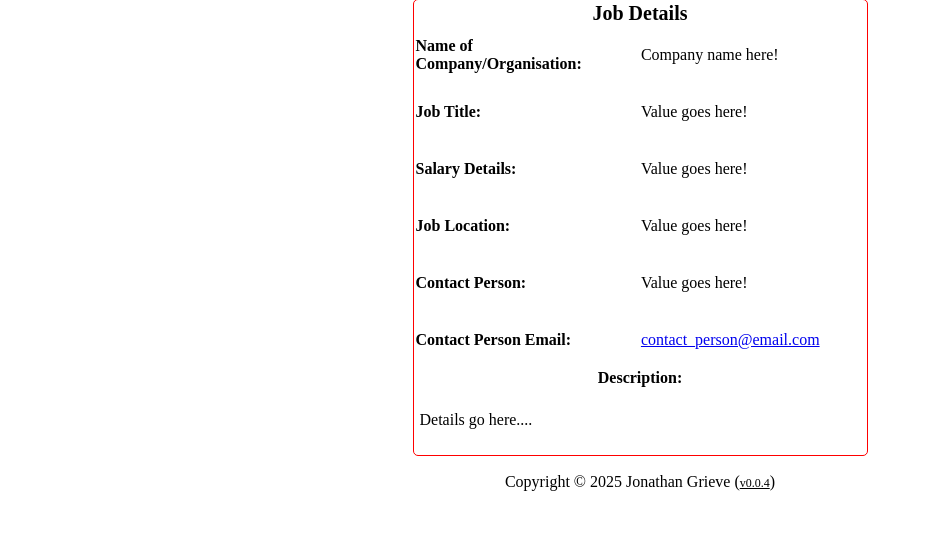
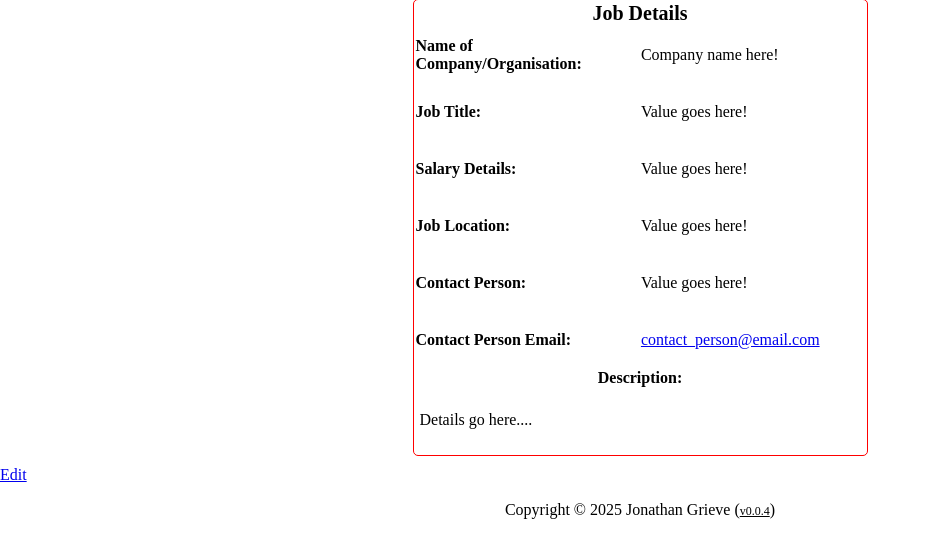
Before and after one commit to jg-digital-media/jgdm_jobs_pathway, a PHP site: page /job-details.php in a window 1280 px wide. Shown: the part 137-695 px from the top of the page, without its empty margins (0-930 px from the left). Run offline with PHP 8.4, Linux system fonts and the light colour scheme.

```diff
--- a/assets/template-parts/job-profile.php
+++ b/assets/template-parts/job-profile.php
@@ -42,5 +42,13 @@
                 <p>Details go here....</p>
             </td>
         </tr>
+
     </tbody>
+
 </table>
+
+<section class="section---job--edit">
+
+    <a href="list.php" class="button button---job--edit">Edit</a>
+
+</section>
```
